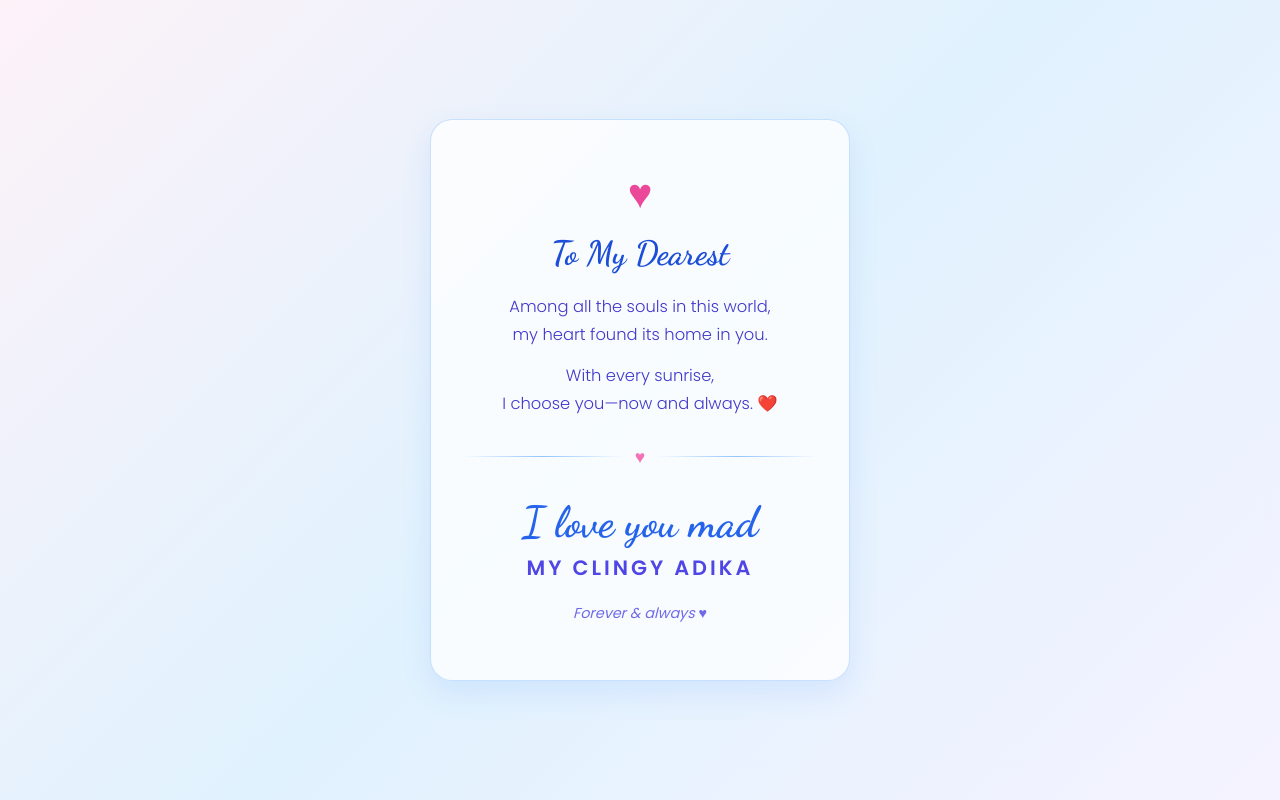
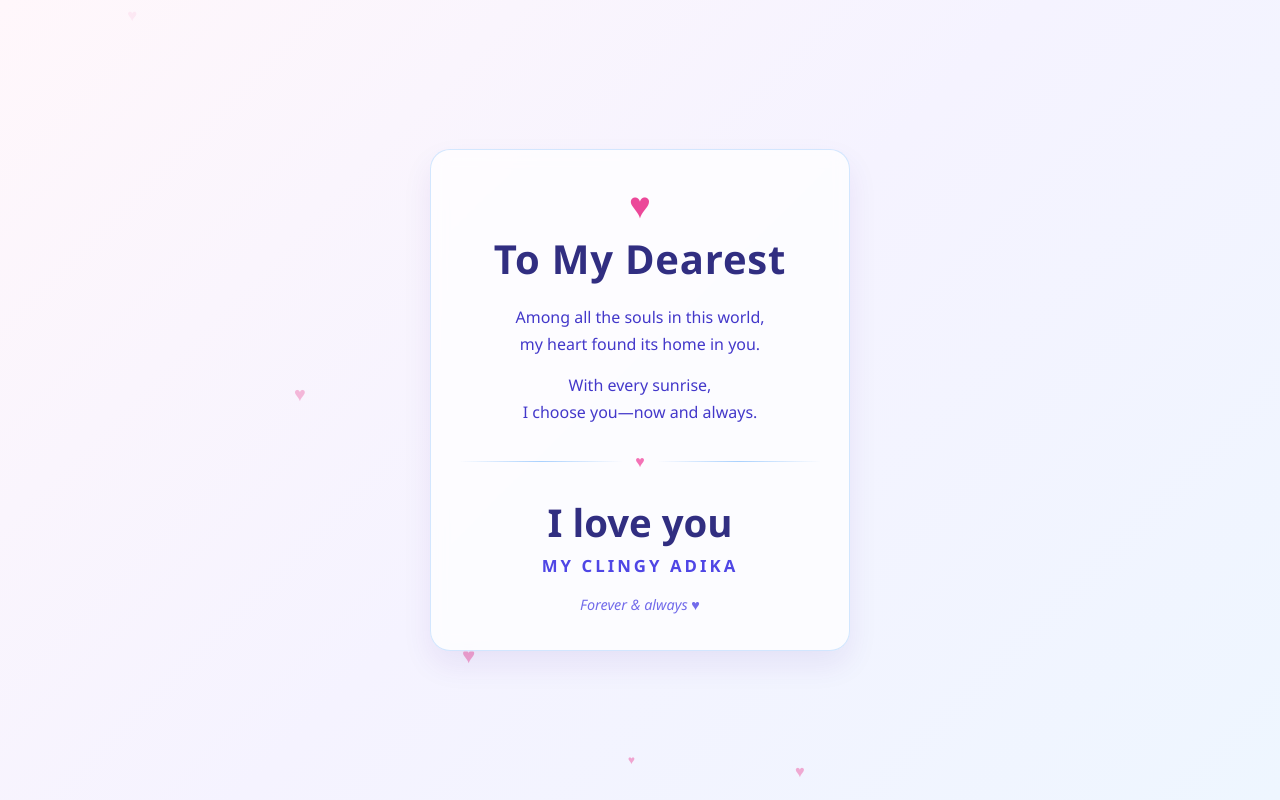
Before and after one commit to arirasmana0104/docker-react, a React (Create React App) app: page / in a window 1280 px wide. Built offline with nearby package versions, Linux system fonts and the light colour scheme.

Commit message:
for dika

```diff
--- a/src/App.css
+++ b/src/App.css
@@ -1,11 +1,16 @@
-@import url('https://fonts.googleapis.com/css2?family=Dancing+Script:wght@600;700&family=Poppins:wght@300;400;500;600&display=swap');
-
 * {
   box-sizing: border-box;
 }
 
+html {
+  scroll-behavior: smooth;
+}
+
 body {
   margin: 0;
+  min-height: 100vh;
+  font-family: 'Segoe UI', sans-serif;
+  background: linear-gradient(135deg, #fff7fb 0%, #f5f3ff 50%, #eef6ff 100%);
 }
 
 .card-container {
@@ -17,8 +22,7 @@ body {
   align-items: center;
   justify-content: center;
   padding: 24px;
-  font-family: 'Poppins', sans-serif;
-  background: linear-gradient(135deg, #fdf2f8, #e0f2fe 50%, #f5f3ff);
+  color: #4c1d95;
 }
 
 .floating-hearts {
@@ -26,55 +30,65 @@ body {
   inset: 0;
   pointer-events: none;
   overflow: hidden;
-  display: none;
 }
 
 .heart-particle {
-  display: none;
+  position: absolute;
+  top: 100%;
+  opacity: 0.5;
+  color: rgba(236, 72, 153, 0.7);
+  animation-name: floatUp;
+  animation-timing-function: ease-in-out;
+  animation-iteration-count: infinite;
+}
+
+@keyframes floatUp {
+  0% {
+    transform: translateY(0) scale(0.8);
+    opacity: 0;
+  }
+  20% {
+    opacity: 0.7;
+  }
+  100% {
+    transform: translateY(-110vh) scale(1.2);
+    opacity: 0;
+  }
 }
 
 .romantic-card {
   position: relative;
-  z-index: 2;
-  max-width: 420px;
-  width: 100%;
-  padding: 42px 32px;
+  z-index: 1;
+  width: min(100%, 420px);
+  padding: 36px 28px;
   text-align: center;
   color: #4c1d95;
-  background: rgba(255, 255, 255, 0.75);
-  border-radius: 22px;
-  border: 1px solid rgba(147, 197, 253, 0.5);
-  box-shadow: 0 12px 30px rgba(59, 130, 246, 0.12);
-  transition: transform 0.3s ease, box-shadow 0.3s ease;
-}
-
-.romantic-card:hover {
-  transform: translateY(-4px);
-  box-shadow: 0 18px 38px rgba(59, 130, 246, 0.18);
-}
-
-.card-glow {
-  display: none;
+  background: rgba(255, 255, 255, 0.72);
+  border: 1px solid rgba(147, 197, 253, 0.4);
+  border-radius: 20px;
+  box-shadow: 0 14px 30px rgba(76, 29, 149, 0.08);
+  backdrop-filter: blur(8px);
 }
 
 .heart {
-  font-size: 2.6rem;
+  font-size: 2.3rem;
+  line-height: 1;
   color: #ec4899;
   margin-bottom: 8px;
 }
 
 h1 {
-  font-family: 'Dancing Script', cursive;
-  font-size: 2.1rem;
-  margin: 4px 0 20px;
-  color: #1d4ed8;
+  margin: 0 0 18px;
+  font-size: clamp(2rem, 4vw, 2.5rem);
+  font-weight: 700;
+  letter-spacing: 0.02em;
+  color: #312e81;
 }
 
 .message {
-  font-size: 1.02rem;
+  margin: 14px 0;
+  font-size: 1rem;
   line-height: 1.7;
-  font-weight: 300;
-  margin: 14px 0;
   color: #4338ca;
 }
 
@@ -82,55 +96,56 @@ h1 {
   display: flex;
   align-items: center;
   gap: 12px;
-  margin: 26px 0;
+  margin: 24px 0;
 }
 
 .divider span:not(.divider-heart) {
   flex: 1;
   height: 1px;
-  background: linear-gradient(90deg, transparent, #93c5fd, transparent);
+  background: linear-gradient(90deg, transparent, rgba(147, 197, 253, 0.8), transparent);
 }
 
 .divider-heart {
   color: #f472b6;
-  font-size: 1.1rem;
+  font-size: 1rem;
 }
 
 .love-you {
-  font-family: 'Dancing Script', cursive;
-  font-size: 2.7rem;
-  margin: 6px 0 4px;
+  margin: 0 0 6px;
+  font-size: clamp(2.1rem, 3vw, 2.7rem);
   font-weight: 700;
-  color: #2563eb;
+  color: #312e81;
 }
 
 .name-tag {
-  font-size: 1.3rem;
-  letter-spacing: 3px;
-  font-weight: 600;
+  margin: 0 0 18px;
+  font-size: 1.05rem;
+  letter-spacing: 0.18em;
+  text-transform: uppercase;
   color: #4f46e5;
-  margin: 0 0 20px;
-  text-transform: uppercase;
 }
 
 .footer {
+  margin: 0;
   font-size: 0.9rem;
   font-style: italic;
   color: #4f46e5;
   opacity: 0.8;
-  margin-top: 10px;
 }
 
 @media (max-width: 480px) {
-  .romantic-card {
-    padding: 36px 22px;
+  .card-container {
+    padding: 18px;
   }
 
-  h1 {
-    font-size: 1.8rem;
-  }
-
-  .love-you {
-    font-size: 2.3rem;
+  .romantic-card {
+    padding: 30px 20px;
   }
 }
+
+@media (prefers-reduced-motion: reduce) {
+  .heart-particle {
+    animation: none;
+    opacity: 0.3;
+  }
+}
--- a/src/App.js
+++ b/src/App.js
@@ -1,16 +1,17 @@
 import './App.css';
 
 function App() {
-  const hearts = Array.from({ length: 18 });
+  const hearts = Array.from({ length: 7 });
 
   return (
     <div className="card-container">
-      <div className="floating-hearts">
+      <div className="floating-hearts" aria-hidden="true">
         {hearts.map((_, i) => {
-          const left = (i * 53) % 100;
-          const delay = (i % 9) * 1.1;
-          const duration = 9 + (i % 5) * 2;
-          const size = 0.9 + (i % 4) * 0.4;
+          const left = 10 + i * 13;
+          const delay = i * 1.1;
+          const duration = 7 + (i % 4) * 2;
+          const size = 0.9 + (i % 3) * 0.35;
+
           return (
             <span
               key={i}
@@ -22,17 +23,14 @@ function App() {
                 fontSize: `${size}rem`,
               }}
             >
-              {i % 3 === 0 ? '♥' : i % 3 === 1 ? '💖' : '✨'}
+              ♥
             </span>
           );
         })}
       </div>
 
-      <div className="romantic-card">
-        <div className="card-glow" />
-
+      <main className="romantic-card">
         <div className="heart">♥</div>
-
         <h1>To My Dearest</h1>
 
         <p className="message">
@@ -44,20 +42,20 @@ function App() {
         <p className="message">
           With every sunrise,
           <br />
-          I choose you—now and always. ❤️
+          I choose you—now and always.
         </p>
 
-        <div className="divider">
+        <div className="divider" aria-hidden="true">
           <span />
           <span className="divider-heart">♥</span>
           <span />
         </div>
 
-        <h2 className="love-you">I love you mad</h2>
+        <h2 className="love-you">I love you</h2>
         <h3 className="name-tag">MY CLINGY ADIKA</h3>
 
         <p className="footer">Forever &amp; always ♥</p>
-      </div>
+      </main>
     </div>
   );
 }
```
